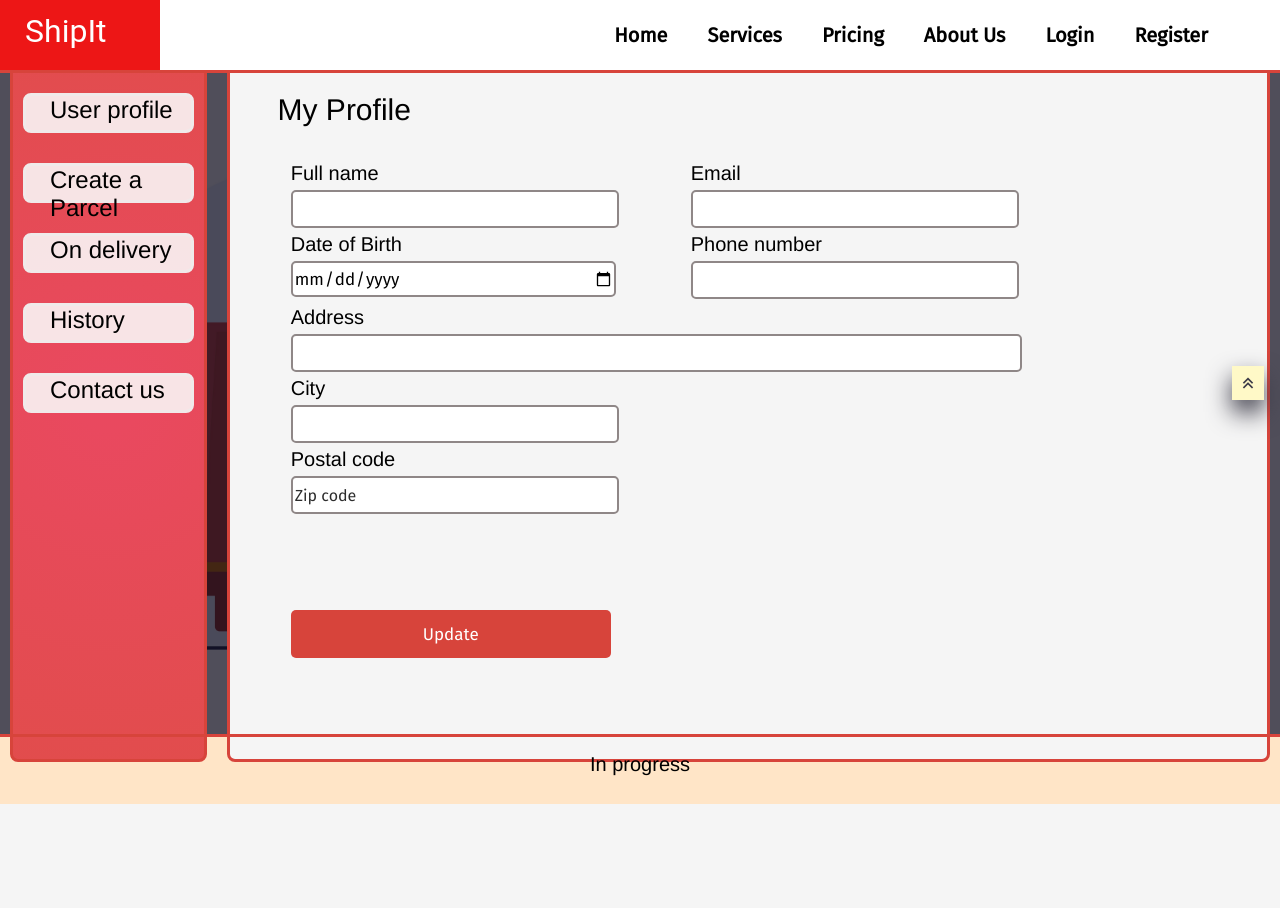
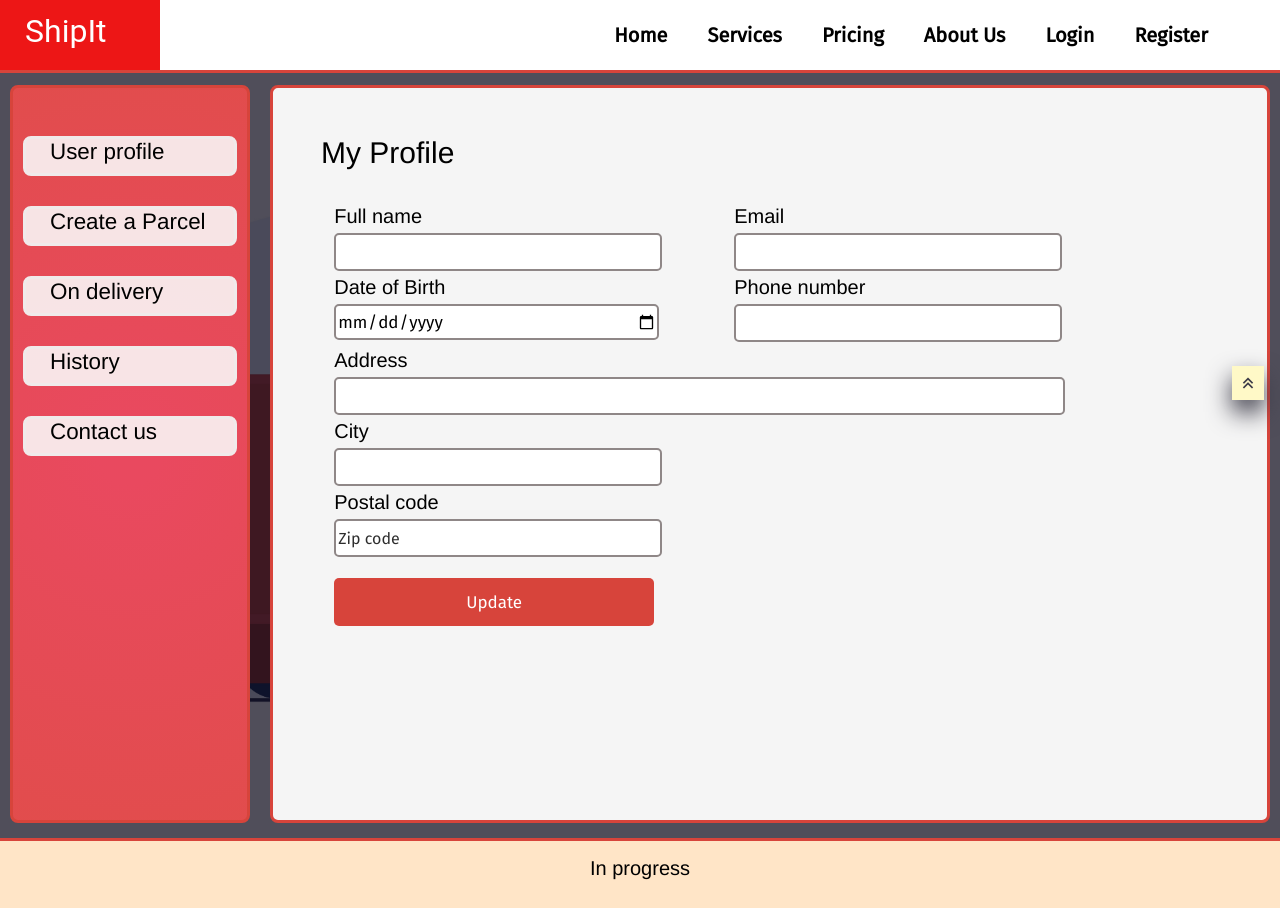
Before and after one commit to ekarkat/shipping_website, a Flask app: template web_flask/templates/account.html in a window 1280 px wide. Before the commit the page ends 804 px from the top, so only its background shows below. Run offline with Flask 3, Linux system fonts and the light colour scheme; the template is opened without the code that fills it: values that come from a table or form of the project are taken from there, others are empty; some libraries are stand-ins or nearby versions.

Commit message:
acount update

```diff
--- a/web_flask/static/css/account.css
+++ b/web_flask/static/css/account.css
@@ -15,7 +15,7 @@
 .user_panel {
 	background-image: initial;
 	background-color: rgba(6, 3, 21, 0.7);
-	height: 83vh;
+	height: 48rem;
 	margin: 0;
 	display: flex;
 	justify-content: center;
@@ -34,9 +34,10 @@
 	display: flex;
 	flex-direction: column;
 	align-items: center;
+	flex-shrink: 0;
 	/* justify-content: space-evenly; */
 	width: 15rem;
-	height: 45rem;
+	height: 96%;
 	background: rgb(233,73,95);
 	background: radial-gradient(circle, rgba(233,73,95,1) 8%, rgba(222,47,47,0.8519782913165266) 100%);
 }
@@ -49,7 +50,7 @@
 	margin: 15px;
 	border: none;
 	cursor: pointer;
-	font-size: 1.5rem;
+	font-size: 1.4rem;
 	padding-left: 1.5rem;
 	border: solid rgb(240, 234, 234);
 	border-radius: 8px;
@@ -63,7 +64,7 @@ div .people {
 
 .create_panel, .profile_panel, .delivery_panel, .history_panel {
 	width: 80rem;
-	height: 45rem;
+	height: 96%;
 }
 
 .delivery_panel {
@@ -112,7 +113,7 @@ div .people {
 	flex-direction: column;
 	flex-wrap: wrap;
 	background-color: rgba(245, 245, 245, 0);
-	height: 15rem;
+	height: 22rem;
 	width: 50rem;
 	border: none;
 	/* border: none; */
@@ -146,8 +147,9 @@ div .people {
 .profile_panel .update {
 	background-color: rgba(245, 245, 245, 0);
 	border: none;
-	margin-top: 4rem;
+	/* margin-top: 10%; */
 	height: 5rem;
+	margin: 1rem 0 0 0;
 }
 .profile_panel .submit_b {
 	height: 3rem;
--- a/web_flask/templates/account.html
+++ b/web_flask/templates/account.html
@@ -63,10 +63,11 @@
 				{% if profile_form.postal_code.errors %}
 					<div class="error"> {{profile_form.postal_code.errors[0] }} </div>
 				{% endif %}
+				<div class="update">
+					{{profile_form.submit(placeholder="Create", class="submit_b")}}
+				</div>
 			</div>
-			<div class="update">
-				{{profile_form.submit(placeholder="Create", class="submit_b")}}
-			</div>
+
 		</form>
 	</div>
 	<div class="create_panel">
--- a/web_flask/templates/home.html
+++ b/web_flask/templates/home.html
@@ -5,7 +5,7 @@
 
 {% block content %}
 
-    <section class="slider" id="slider">
+    <section class="slider" id="slider active-link">
         <div class="over_slide">
             <div class="over_info">
                 <h5>Transport &amp; Logistics Solution</h5>
```
